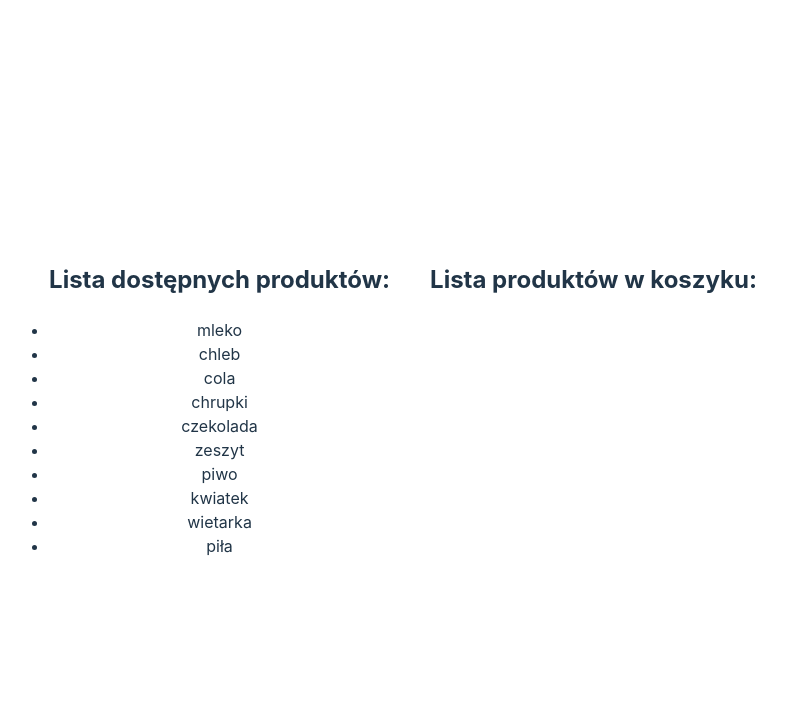
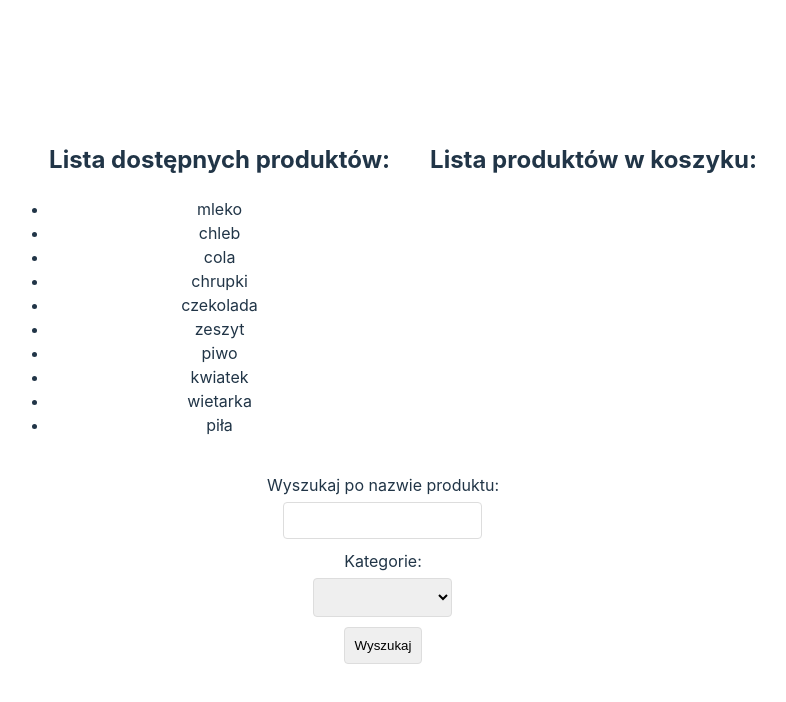
Before and after one commit to owsiej/js-studies, a React (Vite) app in the folder React/exam/exam/: page / in a window 1280 px wide. Shown: the top 702 px of the page, without its empty margins (257-1043 px from the left). Built offline with nearby package versions, Linux system fonts and the light colour scheme.

Commit message:
added react exam exercise nr 2

```diff
--- a/React/exam/exam/src/App.jsx
+++ b/React/exam/exam/src/App.jsx
@@ -3,8 +3,11 @@ import { useState } from "react";
 import { products } from "../src/common/consts/produkty.js";
 import ProductsList from "./components/ProductsList/ProductsList";
 import ShoppingList from "./components/ShoppingList/ShoppingList.jsx";
+import ProductsFilters from "./components/ProductsFilters/ProductsFilters.jsx";
 
 function App() {
+  const [productList, setProductList] = useState(products);
+  const [productListToDisplay, setProductListToDisplay] = useState(productList);
   const [shoppingList, setShoppingList] = useState([]);
 
   const addToShoppingCart = (itemToAdd) => {
@@ -20,15 +23,31 @@ function App() {
     setShoppingList([...shoppingList]);
   };
 
+  const submitFilter = (e) => {
+    const nameFilter = e.currentTarget.elements.filterName.value;
+    const categoryFilter = e.currentTarget.elements.category.value;
+    setProductListToDisplay(
+      productList.filter((prod) =>
+        categoryFilter
+          ? prod.kategoria === categoryFilter && prod.nazwa.includes(nameFilter)
+          : prod.nazwa.includes(nameFilter)
+      )
+    );
+  };
+
   return (
     <>
       <div className="lists">
-        <ProductsList productsList={products} addProd={addToShoppingCart} />
+        <ProductsList
+          productsList={productListToDisplay}
+          addProd={addToShoppingCart}
+        />
         <ShoppingList
           shoppingList={shoppingList}
           deleteProd={deleteFromShoppingCart}
         />
       </div>
+      <ProductsFilters productsList={productList} filter={submitFilter} />
     </>
   );
 }
--- /dev/null
+++ b/React/exam/exam/src/components/ProductsFilters/ProductsFilters.css
@@ -0,0 +1,27 @@
+.filterForm {
+    width: 100%;
+  max-width: 600px;
+  margin: 0 auto;
+  padding: 20px;
+  border-radius: 5px;
+}
+
+.filterForm input[type="text"],
+.filterForm input[type="submit"],
+.filterForm select {
+  padding: 10px;
+  margin-top: 5px;
+  margin-bottom: 10px;
+  border: 1px solid #ddd;
+  border-radius: 4px;
+  display: block;
+  width: auto;
+  margin-left: auto;
+  margin-right: auto;
+}
+
+.filterForm label {
+  padding: 10px;
+  margin-top: 5px;
+  margin-bottom: 5px;
+}
--- /dev/null
+++ b/React/exam/exam/src/components/ProductsFilters/ProductsFilters.jsx
@@ -0,0 +1,38 @@
+/* eslint-disable react/prop-types */
+
+import "./ProductsFilters.css";
+
+const ProductsFilters = (props) => {
+  const { productsList, filter } = props;
+
+  const categories = Array.from(
+    new Set(productsList.map((el) => el.kategoria))
+  );
+
+  const handleSubmit = (e) => {
+    e.preventDefault();
+
+    filter(e);
+  };
+
+  return (
+    <>
+      <form className="filterForm" onSubmit={handleSubmit}>
+        <label htmlFor="name">Wyszukaj po nazwie produktu:</label>
+        <input type="text" id="name" name="filterName" />
+        Kategorie:
+        <select name="category">
+          <option></option>
+          {categories.map((cat) => (
+            <option value={cat} key={cat}>
+              {cat}
+            </option>
+          ))}
+        </select>
+        <input type="submit" value="Wyszukaj" />
+      </form>
+    </>
+  );
+};
+
+export default ProductsFilters;
--- /dev/null
+++ b/React/exam/exam/src/components/ProductsFilters/index.js
@@ -0,0 +1 @@
+export * from './ProductsFilters';
```
